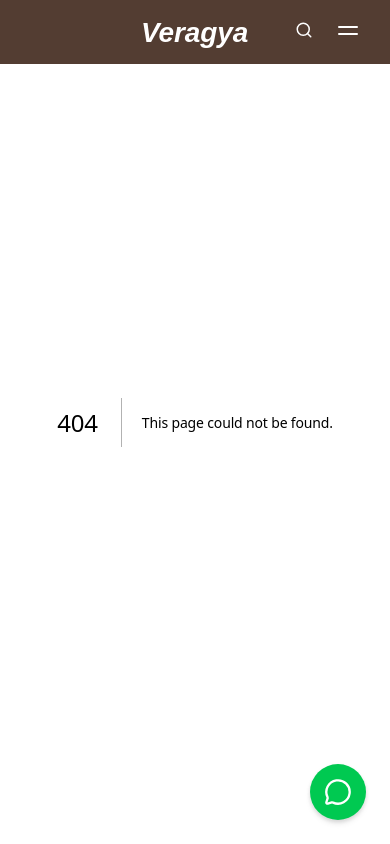
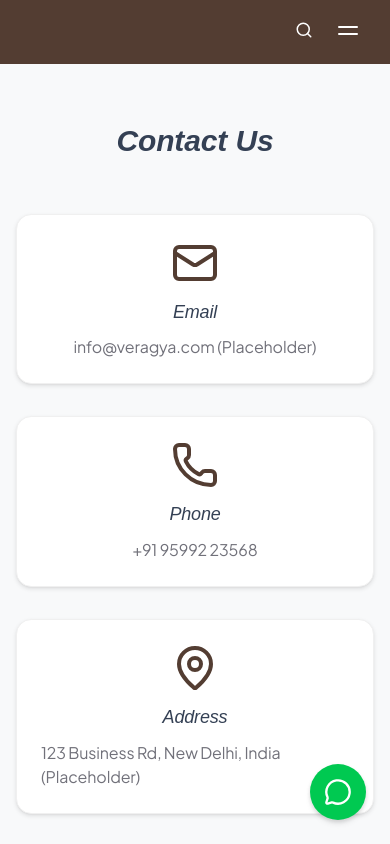
Before and after one commit to nabeelKh14/veragya-website, a Next.js app: page /contact in a window 390 px wide. Before the commit this address had no page. Shown: the top 844 px of the page. Built offline with nearby package versions, Linux system fonts and the light colour scheme; a web font is replaced by a local one.

Commit message:
feat: Add Veragya logo, update phone number, and create contact page

```diff
--- /dev/null
+++ b/app/contact/page.tsx
@@ -0,0 +1,38 @@
+import React from 'react';
+import { Mail, Phone, MapPin } from 'lucide-react';
+
+export default function ContactPage() {
+  return (
+    <div className="container mx-auto px-4 py-16 pt-32 min-h-screen">
+      <h1 className="text-h1 text-center mb-12">Contact Us</h1>
+
+      <div className="grid grid-cols-1 md:grid-cols-2 lg:grid-cols-3 gap-8 max-w-4xl mx-auto">
+        {/* Email Card */}
+        <div className="flex flex-col items-center justify-center p-6 bg-card rounded-xl shadow-sm border border-card-border">
+          <Mail className="h-12 w-12 text-primary mb-4" />
+          <h2 className="text-h4 mb-2">Email</h2>
+          <p className="text-body text-muted-foreground">info@veragya.com (Placeholder)</p>
+        </div>
+
+        {/* Phone Card */}
+        <div className="flex flex-col items-center justify-center p-6 bg-card rounded-xl shadow-sm border border-card-border">
+          <Phone className="h-12 w-12 text-primary mb-4" />
+          <h2 className="text-h4 mb-2">Phone</h2>
+          <p className="text-body text-muted-foreground">+91 95992 23568</p>
+        </div>
+
+        {/* Address Card */}
+        <div className="flex flex-col items-center justify-center p-6 bg-card rounded-xl shadow-sm border border-card-border">
+          <MapPin className="h-12 w-12 text-primary mb-4" />
+          <h2 className="text-h4 mb-2">Address</h2>
+          <p className="text-body text-muted-foreground">123 Business Rd, New Delhi, India (Placeholder)</p>
+        </div>
+      </div>
+
+      {/* Optional: Add a contact form section here later */}
+      <div className="mt-16 text-center text-muted-foreground">
+        <p>We'd love to hear from you! Please reach out with any inquiries.</p>
+      </div>
+    </div>
+  );
+}
--- a/components/custom/Navbar.tsx
+++ b/components/custom/Navbar.tsx
@@ -1,5 +1,4 @@
-"use client";
-
+import Image from "next/image";
 import { Search } from "lucide-react";
 import Link from "next/link";
 import { usePathname, useRouter } from "next/navigation";
@@ -10,36 +9,11 @@ const navLinks = [
   { name: "Services", href: "/services" },
   { name: "About Us", href: "/about" },
   { name: "Blog", href: "/blog" },
-  { name: "Contact Us", href: "/#contact" },
+  { name: "Contact Us", href: "/contact" },
 ];
 
 // Pantone 19-119 TCX (Potting Soil) - Dark brown/burgundy
 const NAVBAR_BG = "#533D32";
-
-function VeragyaLogo({ className = "h-12 w-auto" }: { className?: string }) {
-  return (
-    <svg
-      className={className}
-      viewBox="0 0 200 60"
-      fill="none"
-      xmlns="http://www.w3.org/2000/svg"
-      aria-label="Veragya"
-    >
-      <text
-        x="50%"
-        y="45"
-        textAnchor="middle"
-        fontFamily="var(--font-heading)"
-        fontStyle="italic"
-        fontSize="42"
-        fontWeight="600"
-        fill="currentColor"
-      >
-        Veragya
-      </text>
-    </svg>
-  );
-}
 
 function Navbar() {
   const [isMenuOpen, setIsMenuOpen] = useState(false);
@@ -124,7 +98,16 @@ function Navbar() {
               className="shrink-0 text-white transition-opacity hover:opacity-70 focus:outline-none"
               aria-label="Veragya - Return to homepage"
             >
-              <VeragyaLogo className="h-10 w-auto" />
+              <div className="relative h-10 w-auto">
+                <Image
+                  src="/images/logo.png"
+                  alt="Veragya Logo"
+                  fill
+                  priority
+                  sizes="(max-width: 768px) 100vw, (max-width: 1200px) 50vw, 33vw"
+                  className="object-contain"
+                />
+              </div>
             </Link>
 
             {/* Desktop nav links below logo */}
--- a/components/custom/WhatsAppButton.tsx
+++ b/components/custom/WhatsAppButton.tsx
@@ -7,7 +7,7 @@ interface WhatsAppButtonProps {
 }
 
 export default function WhatsAppButton({ variant = "fixed" }: WhatsAppButtonProps) {
-  const phoneNumber = "919999999999";
+  const phoneNumber = "919599223568";
   const message = "Hi! I'd like to know more about your services.";
 
   const handleClick = () => {
```
Also changed, not shown: public/images/logo.png.
